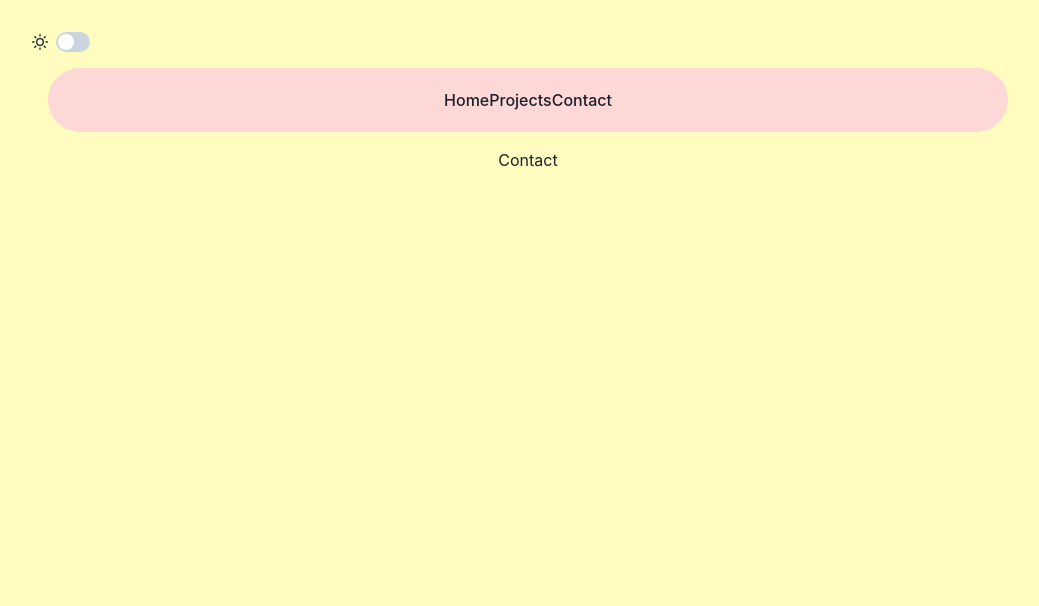
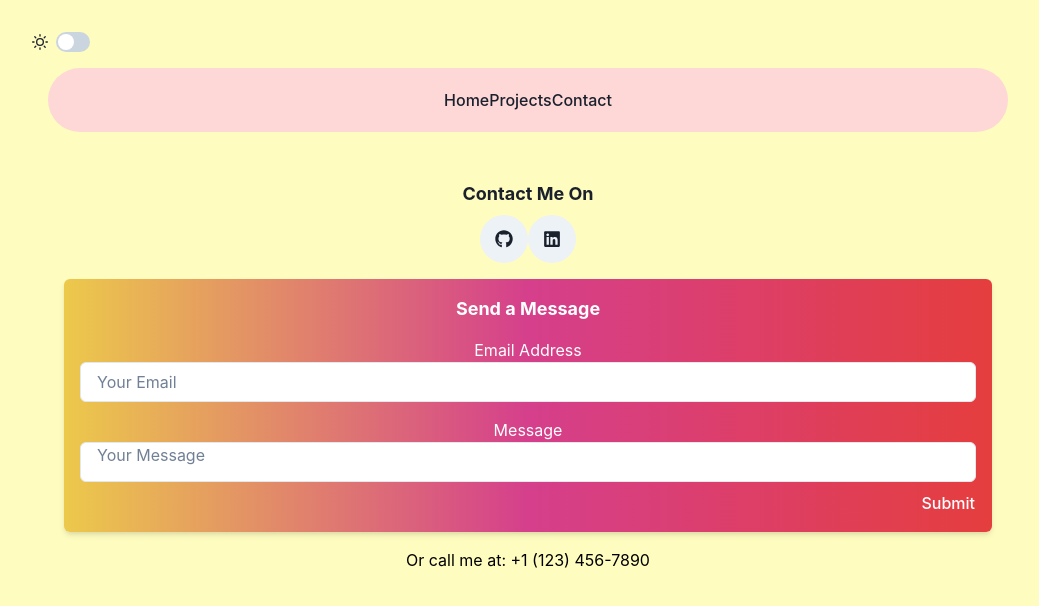
Before and after one commit to Magmastorm3007/Portfolio-site, a React (Vite) app: page /contact in a window 1280 px wide. Shown: the top 606 px of the page, without its empty margins (112-1151 px from the left). Built offline with nearby package versions, Linux system fonts and the light colour scheme.

Commit message:
Made the contact page

```diff
--- a/src/pages/Contact.jsx
+++ b/src/pages/Contact.jsx
@@ -1,9 +1,97 @@
-import React from 'react'
+import React from 'react';
+import { Box, Flex, IconButton, Icon, Input, Text, useToast, useColorModeValue } from '@chakra-ui/react';
+import { FaGithub, FaLinkedin } from 'react-icons/fa'; // Import the appropriate icons
 
-function Contact() {
+const ContactPage = () => {
+  const toast = useToast();
+  const textColor = useColorModeValue('black', 'white');
+
+  const handleFormSubmit = (e) => {
+    e.preventDefault();
+    // Code to handle form submission and email redirection
+    // Replace the next line with your actual email address
+    const email = 'your-email@example.com';
+    window.location.href = `mailto:${email}?subject=Contact Form Submission&body=Name: ${e.target.name.value}%0D%0AEmail: ${e.target.email.value}%0D%0AMessage: ${e.target.message.value}`;
+    // Show a success toast to the user
+    toast({
+      title: 'Form submitted successfully!',
+      description: 'We will get back to you soon.',
+      status: 'success',
+      duration: 3000,
+      isClosable: true,
+    });
+    // Reset the form fields
+    e.target.reset();
+  };
+
   return (
-    <div>Contact</div>
-  )
-}
+    <Box p={8}>
+      <Text fontSize="lg" fontWeight="bold" mb={2}>
+        Contact Me On
+      </Text>
+      {/* Row with icons */}
+      <Flex justifyContent="center" mb={4}>
+        {/* Use the actual icon components */}
+        <IconButton
+          icon={<FaGithub />}
+          aria-label="GitHub"
+          size="lg"
+          isRound
+        />
+        <IconButton
+          icon={<FaLinkedin />}
+          aria-label="LinkedIn"
+          size="lg"
+          isRound
+        />
+        {/* Add more IconButton components for other icons */}
+      </Flex>
 
-export default Contact
+      <Box
+        p={4}
+        boxShadow="md"
+        borderRadius="md"
+        bgGradient="linear(to-r, yellow.400, pink.500, red.500)"
+        color="white"
+      >
+        <form onSubmit={handleFormSubmit}>
+          <Text fontSize="lg" fontWeight="bold" mb={4}>
+            Send a Message
+          </Text>
+          <Flex flexDirection="column" mb={4}>
+            <Text>Email Address</Text>
+            <Input
+              type="email"
+              placeholder="Your Email"
+              name="email"
+              bg="white" // Set background color to white
+              color="black" // Set text color to black
+            />
+          </Flex>
+          <Flex flexDirection="column" mb={2}>
+            <Text>Message</Text>
+            <Input
+              placeholder="Your Message"
+              name="message"
+              as="textarea"
+              rows={4}
+              resize="none"
+              bg="white" // Set background color to white
+              color="black" // Set text color to black
+            />
+          </Flex>
+          <Flex justifyContent="flex-end">
+            <button type="submit" bg="teal.500" color="white" px={8} py={2} rounded="md">
+              Submit
+            </button>
+          </Flex>
+        </form>
+      </Box>
+      <Text mt={4} textAlign="center" color={textColor}>
+        Or call me at: +1 (123) 456-7890
+      </Text>
+    </Box>
+  );
+};
+
+export default ContactPage;
```
